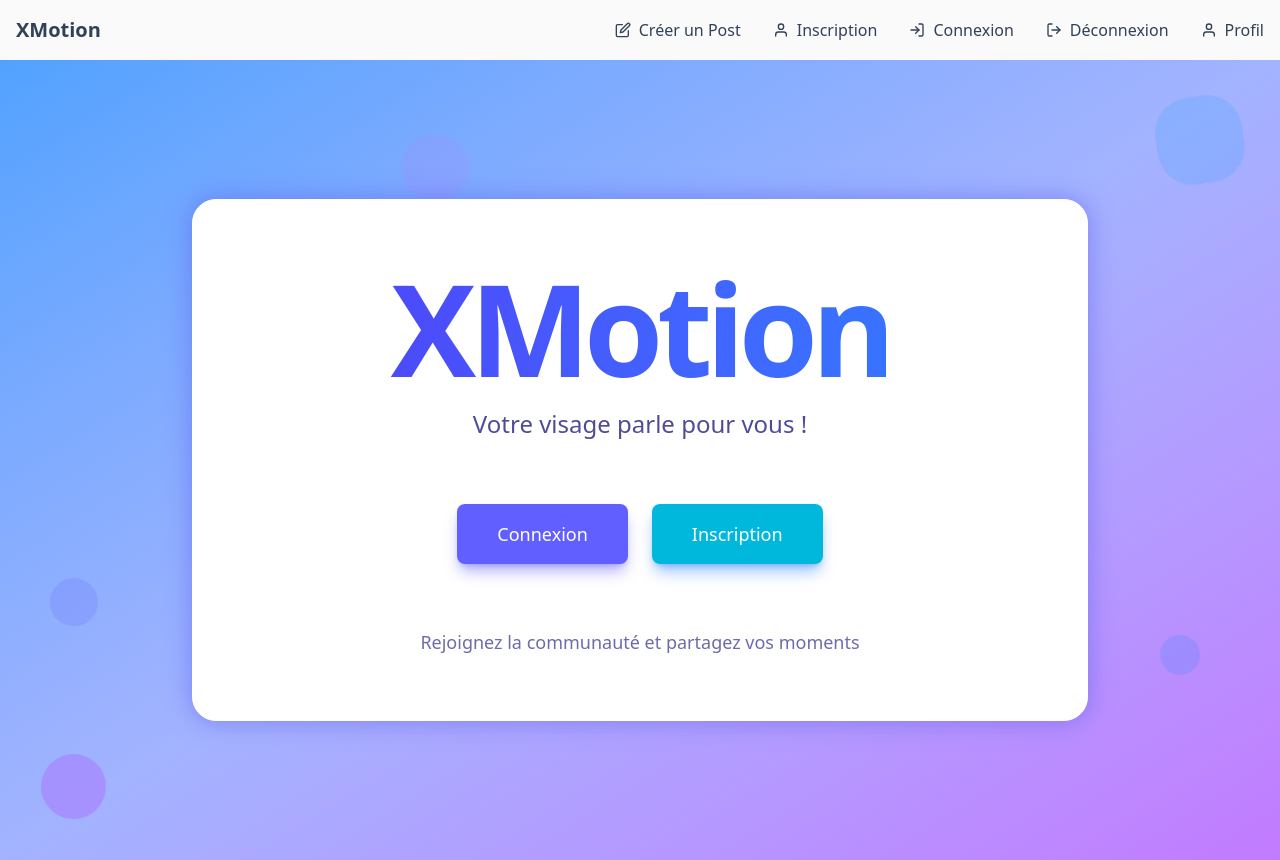
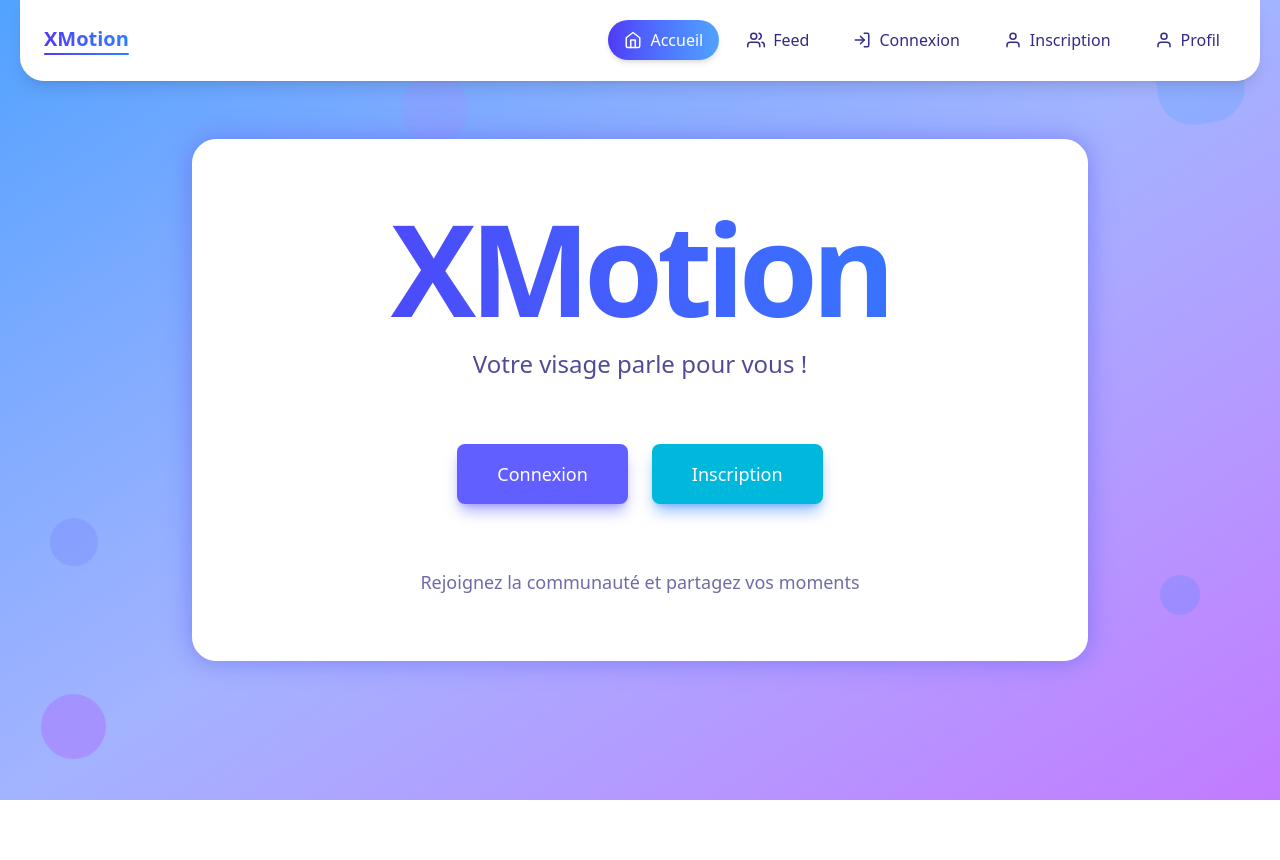
Before and after one commit to MatisAgr/IPSSI_HACKATHON_2025, a React (Vite) app in the folder front/: page / in a window 1280 px wide. After the commit the page ends 800 px from the top, so only its background shows below. Built offline with nearby package versions, Linux system fonts and the light colour scheme; no server answers.

Commit message:
refonte Navbar

```diff
--- a/front/src/components/Navbar/NavItem.tsx
+++ b/front/src/components/Navbar/NavItem.tsx
@@ -1,5 +1,6 @@
 import React from "react";
 import { NavLink } from "react-router-dom";
+import { motion } from "framer-motion";
 
 interface NavItemProps {
   to: string;
@@ -9,9 +10,33 @@ interface NavItemProps {
 
 const NavItem: React.FC<NavItemProps> = ({ to, icon, label }) => {
   return (
-    <li className="p-2 md:p-0 flex items-center space-x-2">
-      {icon}
-      <NavLink to={to} className="hover:underline">{label}</NavLink>
+    <li className="list-none">
+      <NavLink
+        to={to}
+        className={({ isActive }) => `
+          group flex items-center gap-2 px-4 py-2 rounded-full transition-all duration-300
+          ${isActive
+            ? "bg-gradient-to-r from-indigo-600 to-blue-400 text-white font-medium shadow-md"
+            : "text-indigo-900 hover:bg-white hover:bg-opacity-30 hover:shadow-md"}
+        `}
+      >
+        <motion.div
+          className="flex items-center justify-center text-lg"
+          transition={{ duration: 0.6, ease: "easeInOut" }}
+        >
+          {icon}
+        </motion.div>
+
+        <span className="relative overflow-hidden">
+          {label}
+          <motion.span
+            className="absolute bottom-0 left-0 w-full h-0.5 bg-current transform origin-left"
+            initial={{ scaleX: 0 }}
+            whileHover={{ scaleX: 1 }}
+            transition={{ duration: 0.3 }}
+          />
+        </span>
+      </NavLink>
     </li>
   );
 };
--- a/front/src/components/Navbar/Navbar.tsx
+++ b/front/src/components/Navbar/Navbar.tsx
@@ -1,37 +1,91 @@
 import React, { useState } from "react";
-import { FiMenu, FiX, FiUser, FiLogIn, FiLogOut, FiUsers, FiEdit, FiBookmark } from "react-icons/fi";
-import NavItem from "./NavItem"; // 👈 On importe le composant
+import { FiMenu, FiX, FiUser, FiLogIn, FiLogOut, FiUsers, FiEdit, FiBookmark, FiHome } from "react-icons/fi";
+import NavItem from "./NavItem";
 import { Link } from "react-router-dom";
 import APP_NAME from "../../constants/AppName";
+import { motion, AnimatePresence } from "framer-motion";
 
 const Navbar: React.FC = () => {
     const [isOpen, setIsOpen] = useState(false);
 
     return (
-        <nav className="bg-neutral-50 text-slate-700 p-4 shadow-md w-full">
-            <div className="container mx-auto flex justify-between items-center">
-                {/* Logo - nom de l'app à trouver plus tard */}
-                <Link to="/feed" className="flex items-center space-x-2">
-                    <h1 className="text-xl font-bold">{APP_NAME}</h1>
+        <motion.nav
+            className="fixed top-0 left-0 right-0 bg-white bg-opacity-20 backdrop-blur-lg text-indigo-900 shadow-lg border-b border-white border-opacity-20 z-50 rounded-b-3xl mx-5 p-2"
+            initial={{ y: -100 }}
+            animate={{ y: 0 }}
+            transition={{ type: "spring", stiffness: 100, damping: 20 }}
+        >
+            <div className="container mx-auto px-4 py-3 flex justify-between items-center">
+                {/* Logo avec animation */}
+                <Link to="/" className="flex items-center space-x-2 group">
+                    <motion.div
+                        className="relative"
+                        whileHover={{ scale: 1.05 }}
+                    >
+                        <h1 className="text-xl font-bold bg-clip-text text-transparent bg-gradient-to-r from-indigo-600 to-blue-500">
+                            {APP_NAME}
+                        </h1>
+                        <motion.div
+                            className="h-0.5 bg-gradient-to-r from-indigo-600 to-blue-500 rounded-full"
+                            initial={{ width: "0%" }}
+                            animate={{ width: "100%" }}
+                            transition={{ delay: 0.5, duration: 0.8 }}
+                        />
+                    </motion.div>
                 </Link>
 
-                {/* Menu Burger (Mobile) */}
-                <button className="md:hidden text-2xl" onClick={() => setIsOpen(!isOpen)}>
-                    {isOpen ? <FiX /> : <FiMenu />}
-                </button>
+                {/* Menu Burger (Mobile) avec animation */}
+                <motion.button
+                    className="md:hidden flex items-center justify-center w-10 h-10 rounded-full bg-gradient-to-r from-indigo-500/30 to-blue-500/30 text-indigo-700"
+                    onClick={() => setIsOpen(!isOpen)}
+                    whileTap={{ scale: 0.95 }}
+                    whileHover={{
+                        scale: 1.05,
+                        boxShadow: "0 0 15px rgba(99, 102, 241, 0.5)"
+                    }}
+                >
+                    {isOpen ? <FiX className="text-xl" /> : <FiMenu className="text-xl" />}
+                </motion.button>
 
-                {/* Liste des liens */}
-                <ul className={`absolute md:static top-16 left-0 w-full md:w-auto bg-blue-600 md:bg-transparent text-center md:flex md:justify-center md:space-x-8 transition-all duration-300 ease-in ${isOpen ? "block" : "hidden"}`}>
-                    <NavItem to="/create_post" icon={<FiEdit />} label="Créer un Post" />
+                {/* Menu desktop */}
+                <ul className="hidden md:flex justify-end items-center space-x-3">
+                    <NavItem to="/" icon={<FiHome />} label="Accueil" />
+                    <NavItem to="/feed" icon={<FiUsers />} label="Feed" />
+                    <NavItem to="/login" icon={<FiLogIn />} label="Connexion" />
                     <NavItem to="/register" icon={<FiUser />} label="Inscription" />
-                    <NavItem to="/login" icon={<FiLogIn />} label="Connexion" />
-                    <NavItem to="/logout" icon={<FiLogOut />} label="Déconnexion" />
                     <NavItem to="/profile" icon={<FiUser />} label="Profil" />
-                    {/* <NavItem to="/followers" icon={<FiUsers />} label="Followers" /> */}
-                    {/* <NavItem to="/post_saved" icon={<FiBookmark />} label="Posts enregistrés" /> */}
                 </ul>
             </div>
-        </nav>
+
+            {/* Menu mobile avec animation */}
+            <AnimatePresence>
+                {isOpen && (
+                    <motion.div
+                        className="md:hidden"
+                        initial={{ opacity: 0, height: 0 }}
+                        animate={{ opacity: 1, height: "auto" }}
+                        exit={{ opacity: 0, height: 0 }}
+                        transition={{ duration: 0.3 }}
+                    >
+                        <motion.div
+                            className="bg-white bg-opacity-20 backdrop-blur-lg border-t border-white border-opacity-20 px-4 py-2 rounded-2xl mt-2"
+                            initial={{ y: -20, opacity: 0 }}
+                            animate={{ y: 0, opacity: 1 }}
+                            exit={{ y: -20, opacity: 0 }}
+                        >
+                            {/* Liste des liens mobile */}
+                            <ul className="flex flex-col space-y-2 py-2">
+                                <NavItem to="/" icon={<FiHome />} label="Accueil" />
+                                <NavItem to="/feed" icon={<FiUsers />} label="Feed" />
+                                <NavItem to="/login" icon={<FiLogIn />} label="Connexion" />
+                                <NavItem to="/register" icon={<FiUser />} label="Inscription" />
+                                <NavItem to="/profile" icon={<FiUser />} label="Profil" />
+                            </ul>
+                        </motion.div>
+                    </motion.div>
+                )}
+            </AnimatePresence>
+        </motion.nav>
     );
 };
 
--- a/front/src/pages/Home.tsx
+++ b/front/src/pages/Home.tsx
@@ -76,7 +76,7 @@ const Home: React.FC = () => {
             transition: {
                 duration: 1.5,
                 repeat: Infinity,
-                repeatType: "reverse"
+                repeatType: "reverse" as const
             }
         }
     };
@@ -91,7 +91,7 @@ const Home: React.FC = () => {
             transition: {
                 duration: 2,
                 repeat: Infinity,
-                repeatType: "reverse",
+                repeatType: "reverse" as const,
                 ease: "easeInOut"
             }
         }
```
